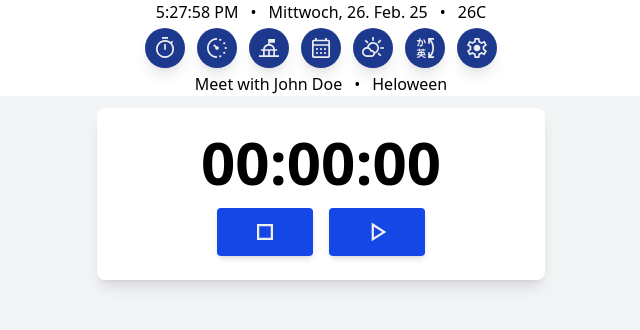
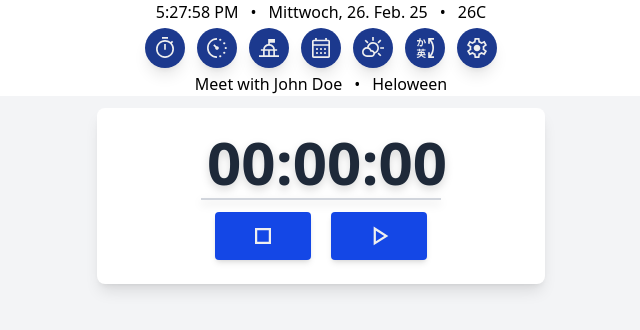
Before and after one commit to abusnitsky/simple-tools, a React (Vite) app in the folder simple-tools/: page /stopwatch in a window 1280 px wide. Shown: the top 330 px of the page, without its empty margins (319-959 px from the left). Built offline with nearby package versions, Linux system fonts and the light colour scheme; no server answers.

Commit message:
adjust stopwatch style

```diff
--- a/simple-tools/src/Stopwatch/Stopwatch.jsx
+++ b/simple-tools/src/Stopwatch/Stopwatch.jsx
@@ -37,10 +37,10 @@ const Stopwatch = () => {
     return (
         <div className="min-h-screen bg-gray-100 flex justify-center">
             <div className="bg-white shadow-lg rounded-lg m-3 p-6 w-full max-w-md h-full items-center flex flex-col">
-                <div className="text-6xl font-semibold mb-4 w-6/10">
-                    <span className="">{secondsToTime(elapsedTime)}</span>
+                <div className="text-6xl font-semibold mb-3 w-6/10 border-b-2 border-gray-300 pl-1.5 pb-1.5 drop-shadow-lg">
+                    <span className="text-gray-800">{secondsToTime(elapsedTime)}</span>
                 </div>
-                <div className="flex space-x-4 justify-center">
+                <div className="flex space-x-5 justify-center">
                     <button className="cursor-pointer bg-blue-700 text-white px-8 py-2 rounded hover:bg-blue-800 shadow-md"
                         onClick={handleResetButtonClick}>
                         <img className="h-8 w-8" src={resetStopwatchIcon} alt="Reset" />
```
Also changed, not shown: 1 other file (tests, documents, lock files or other folders).
